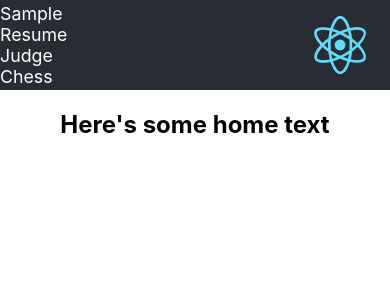
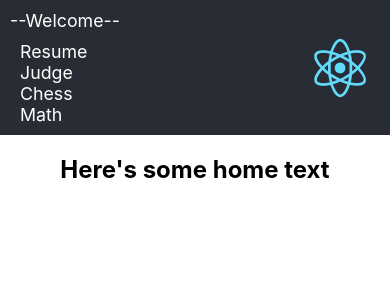
Before and after one commit to colinharfst/example-site, a React (Create React App) app in the folder client/: page / in a window 390 px wide. Shown: the top 300 px of the page. Built offline with nearby package versions, Linux system fonts and the light colour scheme.

Commit message:
minor cleanup

```diff
--- a/client/src/App.css
+++ b/client/src/App.css
@@ -26,12 +26,19 @@
 }
 
 @media only screen and (max-width: 500px) {
+  .App-header {
+    max-height: unset;
+  }
   .App-header > nav > ul {
     flex-direction: column !important;
     align-items: flex-start !important;
+    padding: 10px !important;
   }
-  .App-header > nav > ul > li:not:first-child {
-    padding-left: 20px;
+  .App-header > nav > ul > li.nav-welcome {
+    padding-bottom: 10px !important;
+  }
+  .App-header > nav > ul > li:not(.nav-welcome) {
+    padding-left: 10px !important;
   }
 }
 
--- a/client/src/App.js
+++ b/client/src/App.js
@@ -5,10 +5,9 @@ import "./App.css";
 import { BrowserRouter as Router, Switch, Route, Link } from "react-router-dom";
 
 import { Home } from "./components/home";
-import { Sample } from "./components/sample";
-import { ChessComp } from "./components/chess/chess";
 import { Judge } from "./components/judge";
 import { Resume } from "./components/resume";
+import { ChessComp } from "./components/chess/chess";
 import { Math } from "./components/math";
 
 const linkStyle = { textDecoration: "none", color: "white" };
@@ -19,15 +18,10 @@ function App() {
       <Router>
         <header className="App-header">
           <nav style={{ width: "100%" }}>
-            <ul style={{ display: "flex", flexDirection: "row", justifyContent: "space-evenly", padding: "0" }}>
-              <li>
+            <ul style={{ display: "flex", flexDirection: "row", justifyContent: "space-evenly", margin: "auto 0", padding: "0" }}>
+              <li className="nav-welcome">
                 <Link style={{ ...linkStyle, paddingRight: "24px" }} to="/">
                   --Welcome--
-                </Link>
-              </li>
-              <li>
-                <Link style={linkStyle} to="/sample">
-                  Sample
                 </Link>
               </li>
               <li>
@@ -69,9 +63,6 @@ function App() {
           <Route path="/math">
             <Math />
           </Route>
-          <Route path="/sample">
-            <Sample />
-          </Route>
           <Route path="/">
             <Home />
           </Route>
--- a/client/src/components/chess/attempt.js
+++ b/client/src/components/chess/attempt.js
@@ -5,12 +5,11 @@ import Chessboard from "chessboardjsx";
 
 // prettier-ignore
 const colinWinning = {
-  gameArray: ['b3', 'd5', 'Bb2', 'c5', 'Nf3', 'Nf6', 'd4', 'e6', 'e3', 'Nc6', 'Bd3', 'Qb6', 'Nbd2',
-    'Bd7', 'O-O', 'Nb4', 'Be2', 'Be7', 'c4', 'dxc4', 'Nxc4', 'Qc7', 'Nce5', 'O-O', 'a3', 'Nc6', 'dxc5',
-    'Bxc5', 'b4','Bb6', 'Nxd7', 'Nxd7', 'Rc1', 'Rad8', 'Bd3', 'Nde5', 'Nxe5'],
+  gameArray: ['Nf3', 'd5', 'b3', 'Nc6', 'Bb2', 'Bg4', 'e3', 'Qd7', 'h3', 'Bh5', 'Be2', 'O-O-O', 'Nd4',
+    'Nxd4', 'Bxd4', 'Bxe2', 'Qxe2', 'f6', 'Bxa7','b6','Qa6#'],
   label: 'A recent win',
   white: 'Colin Harfst',
-  black: 'Theoden52',
+  black: 'letsmateout',
   orientation: 'white',
   winner: 'white'
 };
@@ -76,21 +75,23 @@ class RandomVsRandom extends Component {
   };
 
   render() {
-    const { fen } = this.state;
+    const { fen, gameRandomSeed } = this.state;
     const gameRecord = this.getGameOfRecord(this.state.gameRandomSeed);
     return (
       <div style={{ display: "flex", flexDirection: "column", alignItems: "center" }}>
+        <h1>{gameRecord.label}</h1>
         {this.props.children({ position: fen })}
-        <h1>{gameRecord.label}</h1>
-        <h2 style={{ marginBottom: "0" }}>White: {gameRecord.white}</h2>
-        <h2 style={{ marginBottom: "0" }}>Black: {gameRecord.black}</h2>
+        {gameRandomSeed > 1 && (
+          <>
+            <h2 style={{ marginTop: "24px", marginBottom: "0" }}>White: {gameRecord.white}</h2>
+            <h2 style={{ marginTop: "20px", marginBottom: "0" }}>Black: {gameRecord.black}</h2>
+          </>
+        )}
       </div>
     );
   }
 }
 
-/* eslint react/display-name: 0 */
-/* eslint react/prop-types: 0 */
 export default function RandomVsRandomGame() {
   return (
     <RandomVsRandom>
--- a/client/src/components/chess/chess.jsx
+++ b/client/src/components/chess/chess.jsx
@@ -20,6 +20,5 @@ const boardsContainer = {
   alignItems: "center",
   flexWrap: "wrap",
   width: "100%",
-  marginTop: 30,
   marginBottom: 50
 };
--- a/client/src/serviceWorker.js
+++ b/client/src/serviceWorker.js
@@ -39,7 +39,7 @@ export function register(config) {
         // Add some additional logging to localhost, pointing developers to the
         // service worker/PWA documentation.
         navigator.serviceWorker.ready.then(() => {
-          console.log("This web app is being served cache-first by a service " + "worker. To learn more, visit https://bit.ly/CRA-PWA");
+          console.log("This web app is being served cache-first by a service worker. To learn more, visit https://bit.ly/CRA-PWA");
         });
       } else {
         // Is not localhost. Just register service worker
@@ -64,7 +64,7 @@ function registerValidSW(swUrl, config) {
               // At this point, the updated precached content has been fetched,
               // but the previous service worker will still serve the older
               // content until all client tabs are closed.
-              console.log("New content is available and will be used when all " + "tabs for this page are closed. See https://bit.ly/CRA-PWA.");
+              console.log("New content is available and will be used when all tabs for this page are closed. See https://bit.ly/CRA-PWA.");
 
               // Execute callback
               if (config && config.onUpdate) {
```
Also changed, not shown: 2 other files (tests, documents, lock files or other folders).
